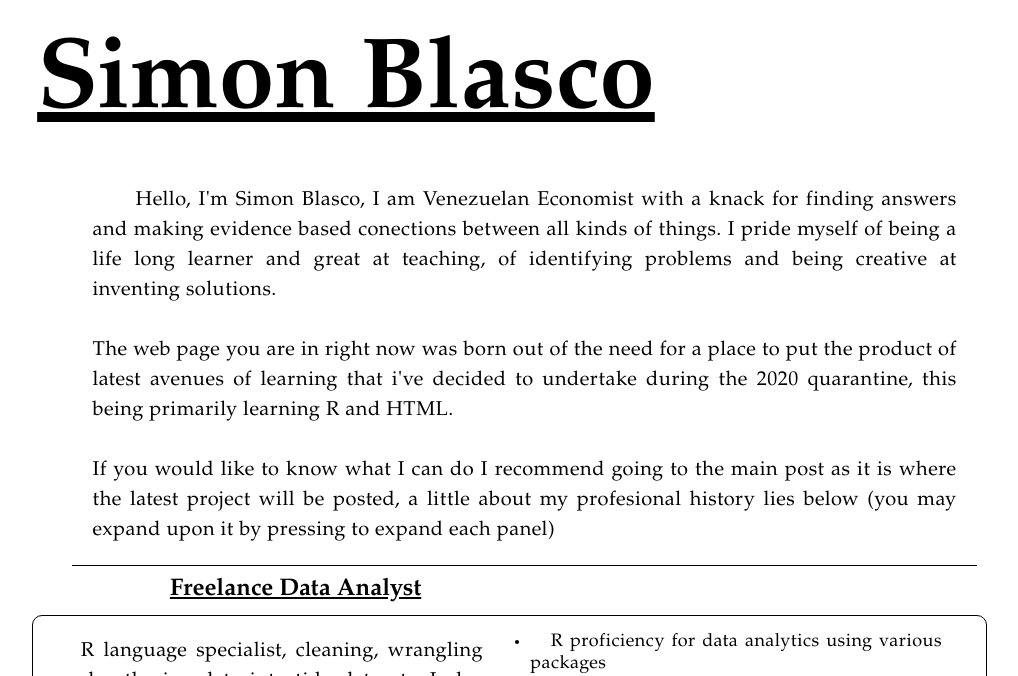
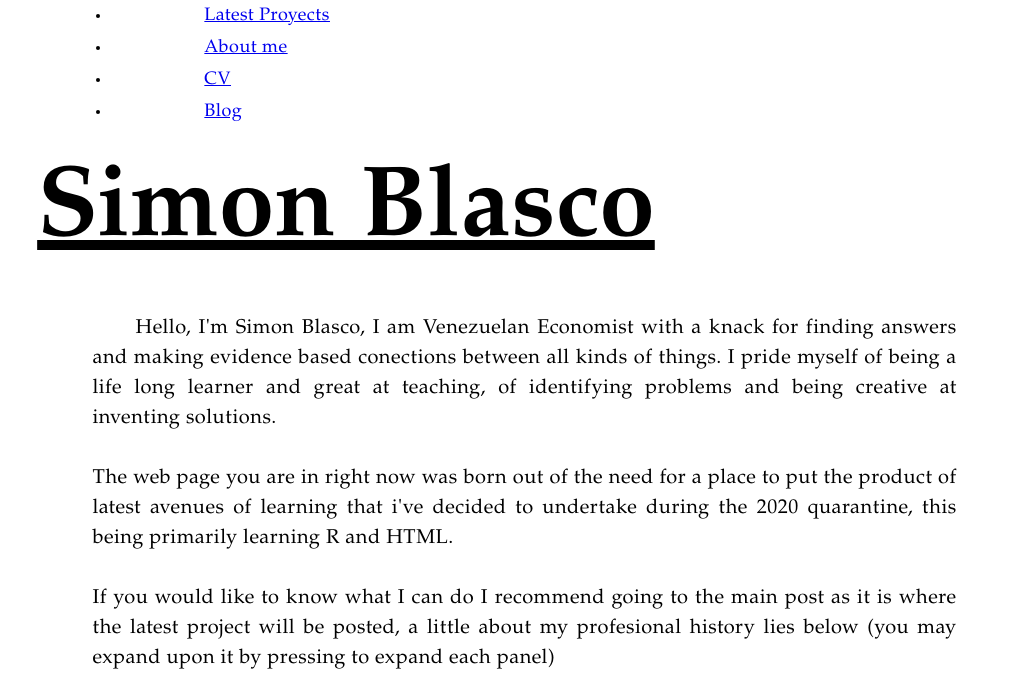
Before and after one commit to sblasco7/sblasco7.github.io, a Jekyll site: the page cv.html, which Jekyll copies as it is, in a window 1280 px wide and 900 px high, cut to the strip 0-676 px from the top of the window. Shown: the whole strip, without its empty margins (149-1167 px from the left). Built offline with Jekyll 4.4.1, drawn with Linux system fonts in a browser that asks for light colours.

Commit message:
Update cv.html

```diff
--- a/cv.html
+++ b/cv.html
@@ -4,6 +4,14 @@
     <link rel="stylesheet" type="text/css" href="/css/cv.css">
   </head>
   <body>
+	<nav>
+		<ul>
+			<li><a href="/">Latest Proyects</a></li>
+			<li><a href="/about">About me</a></li>
+			<li><a href="/cv">CV</a></li>
+			<li><a href="/blog">Blog</a></li>
+		</ul>
+	</nav>
 	<header class = "main">
 	    <h1>Simon Blasco</h1>
 	</header>
```
